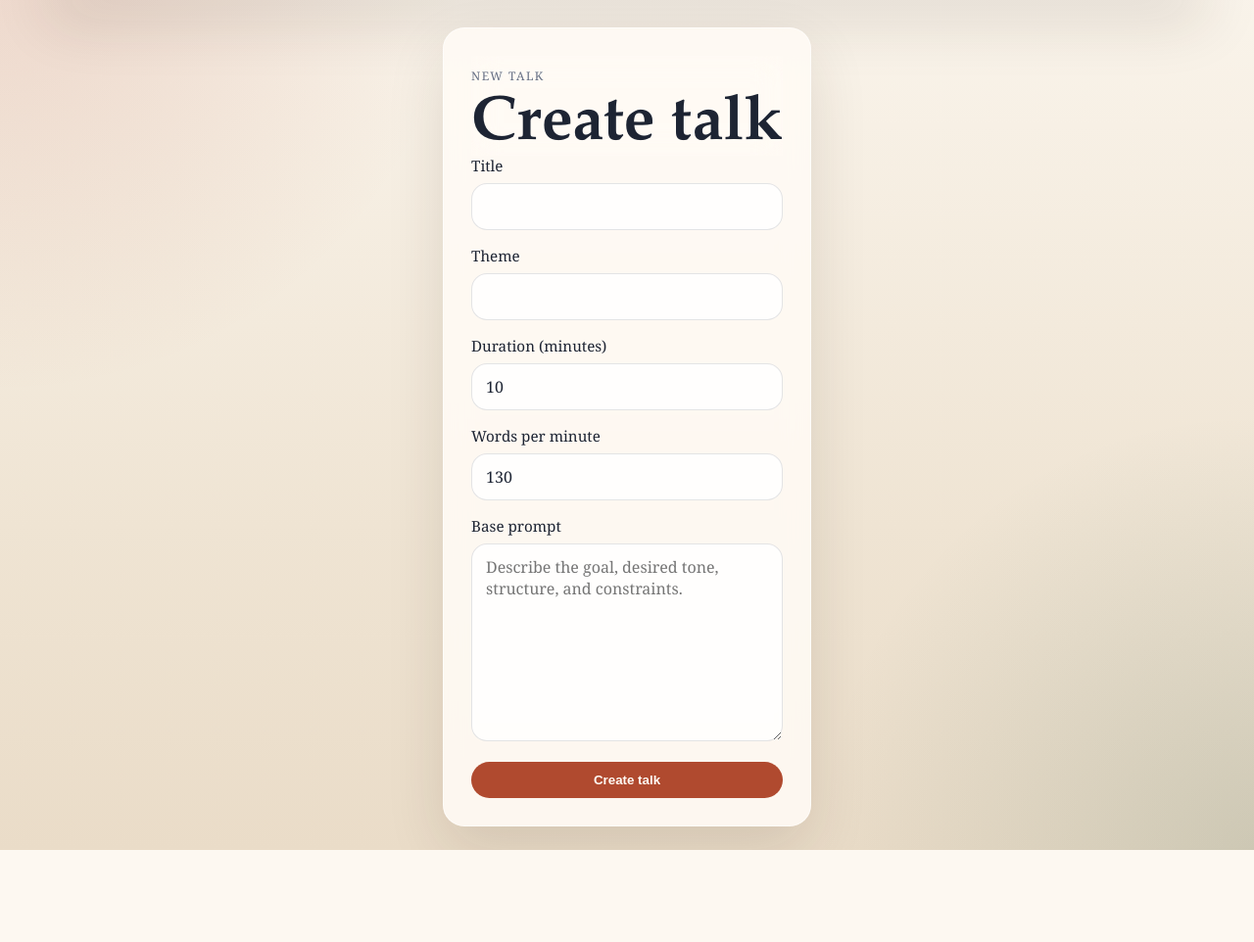
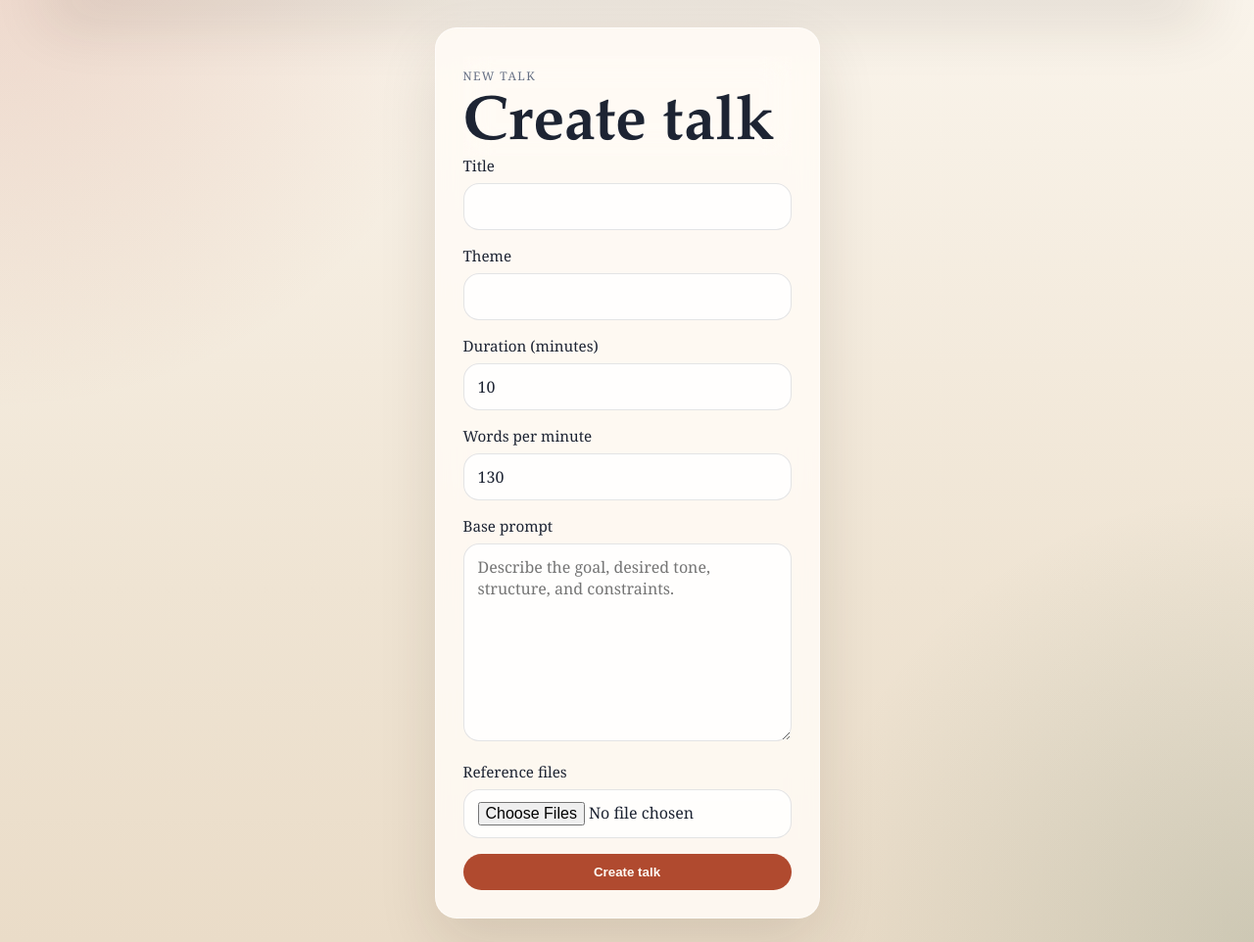
Before and after one commit to dbaker10000/talk, a Flask app: page /talks/create in a window 1280 px wide. Shown: the part 76-1038 px from the top of the page at 98% size. Before the commit the page ends 944 px from the top, so only its background shows below. Run offline with Flask 3, Linux system fonts and the light colour scheme; the visitor is signed in with stand-in values (Sample User, id 1).

Commit message:
Fix editor loading state and creation uploads

```diff
--- a/app/routes/talks.py
+++ b/app/routes/talks.py
@@ -64,6 +64,7 @@
                 )
             )
 
+        _save_reference_uploads(talk, request.files.getlist("reference_files"))
         db.session.commit()
         flash("Talk created.", "success")
         return redirect(url_for("talks.editor", talk_id=talk.id))
@@ -85,27 +86,7 @@
         talk.base_prompt = request.form.get("base_prompt", "").strip()
         talk.global_revision_prompt = request.form.get("global_revision_prompt", "").strip()
 
-        uploads = request.files.getlist("reference_files")
-        for upload in uploads:
-            if not upload or not upload.filename:
-                continue
-            if not is_allowed_reference_file(upload.filename):
-                flash(f"Skipped unsupported file: {upload.filename}", "warning")
-                continue
-
-            stored_filename = unique_upload_name(upload.filename)
-            file_path = Path(current_app.config["UPLOAD_FOLDER"]) / stored_filename
-            upload.save(file_path)
-
-            ref = ReferenceFile(
-                talk=talk,
-                original_filename=upload.filename,
-                stored_filename=stored_filename,
-                file_path=str(file_path),
-                mime_type=upload.mimetype or mimetypes.guess_type(upload.filename)[0],
-                file_size=file_path.stat().st_size,
-            )
-            db.session.add(ref)
+        _save_reference_uploads(talk, request.files.getlist("reference_files"))
 
         db.session.commit()
         flash("Talk settings updated.", "success")
@@ -224,6 +205,29 @@
         section.sort_order = int(form.get(f"{prefix}-sort-order", section.sort_order) or 0)
 
     _normalize_sort_order(talk)
+
+
+def _save_reference_uploads(talk: Talk, uploads) -> None:
+    for upload in uploads:
+        if not upload or not upload.filename:
+            continue
+        if not is_allowed_reference_file(upload.filename):
+            flash(f"Skipped unsupported file: {upload.filename}", "warning")
+            continue
+
+        stored_filename = unique_upload_name(upload.filename)
+        file_path = Path(current_app.config["UPLOAD_FOLDER"]) / stored_filename
+        upload.save(file_path)
+
+        ref = ReferenceFile(
+            talk=talk,
+            original_filename=upload.filename,
+            stored_filename=stored_filename,
+            file_path=str(file_path),
+            mime_type=upload.mimetype or mimetypes.guess_type(upload.filename)[0],
+            file_size=file_path.stat().st_size,
+        )
+        db.session.add(ref)
 
 
 def _changed_prompt_section_ids(talk: Talk, form) -> list[int]:
--- a/app/static/js/app.js
+++ b/app/static/js/app.js
@@ -106,6 +106,17 @@
   });
 }
 
+function clearLoadingState() {
+  const overlay = document.getElementById("loading-overlay");
+  if (overlay) {
+    overlay.hidden = true;
+  }
+  document.body.classList.remove("is-loading");
+  document.querySelectorAll("button, input, textarea, select").forEach((element) => {
+    element.disabled = false;
+  });
+}
+
 function moveSection(button, direction) {
   const card = button.closest("[data-section-card]");
   const container = card.parentElement;
@@ -153,6 +164,7 @@
 });
 
 document.addEventListener("DOMContentLoaded", () => {
+  clearLoadingState();
   renumberSortOrder();
   updateEditorMetrics();
   syncPromptChangedState();
--- a/app/templates/talks/create.html
+++ b/app/templates/talks/create.html
@@ -8,7 +8,7 @@
       <h1>Create talk</h1>
     </div>
   </div>
-  <form method="post" class="stack-form">
+  <form method="post" enctype="multipart/form-data" class="stack-form">
     <label><span>Title</span><input type="text" name="title" required></label>
     <label><span>Theme</span><input type="text" name="theme" required></label>
     <label><span>Duration (minutes)</span><input type="number" step="0.25" min="1" name="duration_minutes" value="10" required></label>
@@ -17,6 +17,10 @@
       <span>Base prompt</span>
       <textarea name="base_prompt" rows="8" placeholder="Describe the goal, desired tone, structure, and constraints."></textarea>
     </label>
+    <label>
+      <span>Reference files</span>
+      <input type="file" name="reference_files" multiple>
+    </label>
     <button class="button button-primary" type="submit">Create talk</button>
   </form>
 </section>
```
